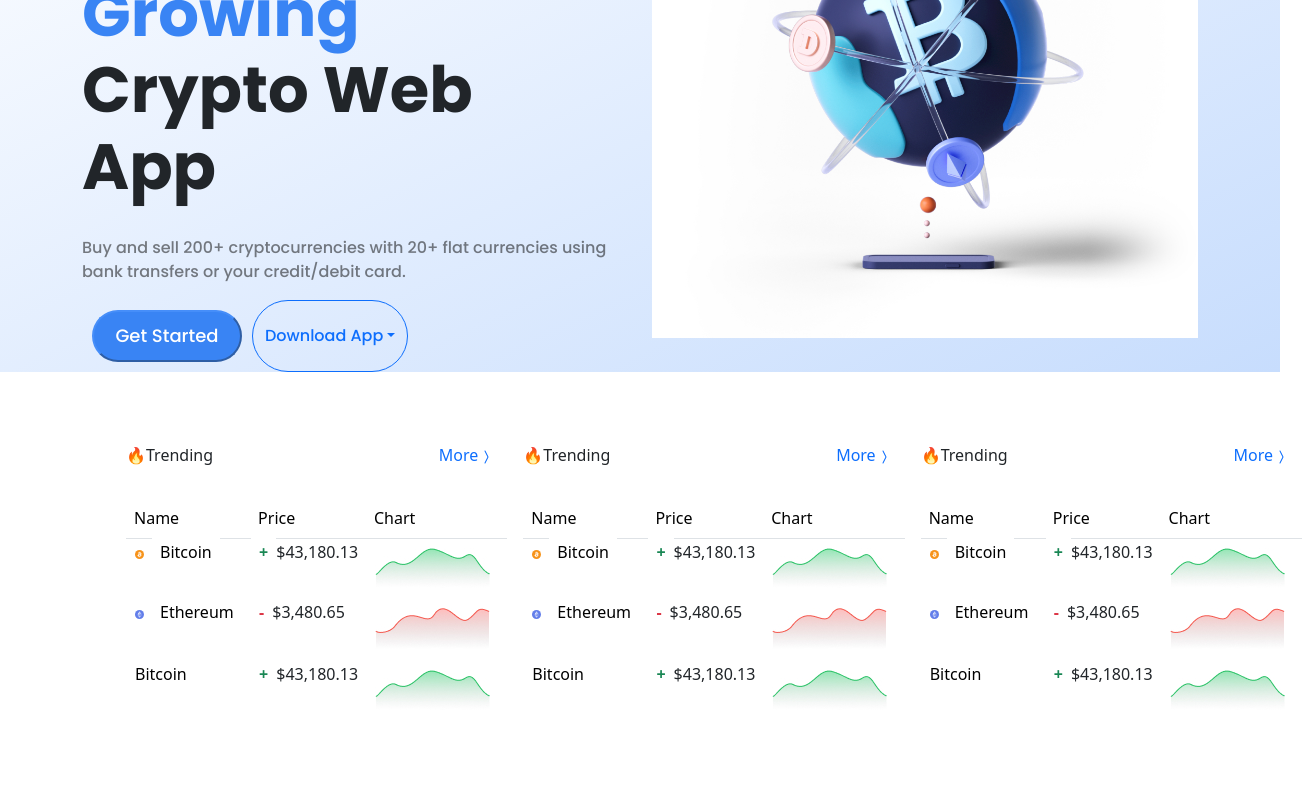
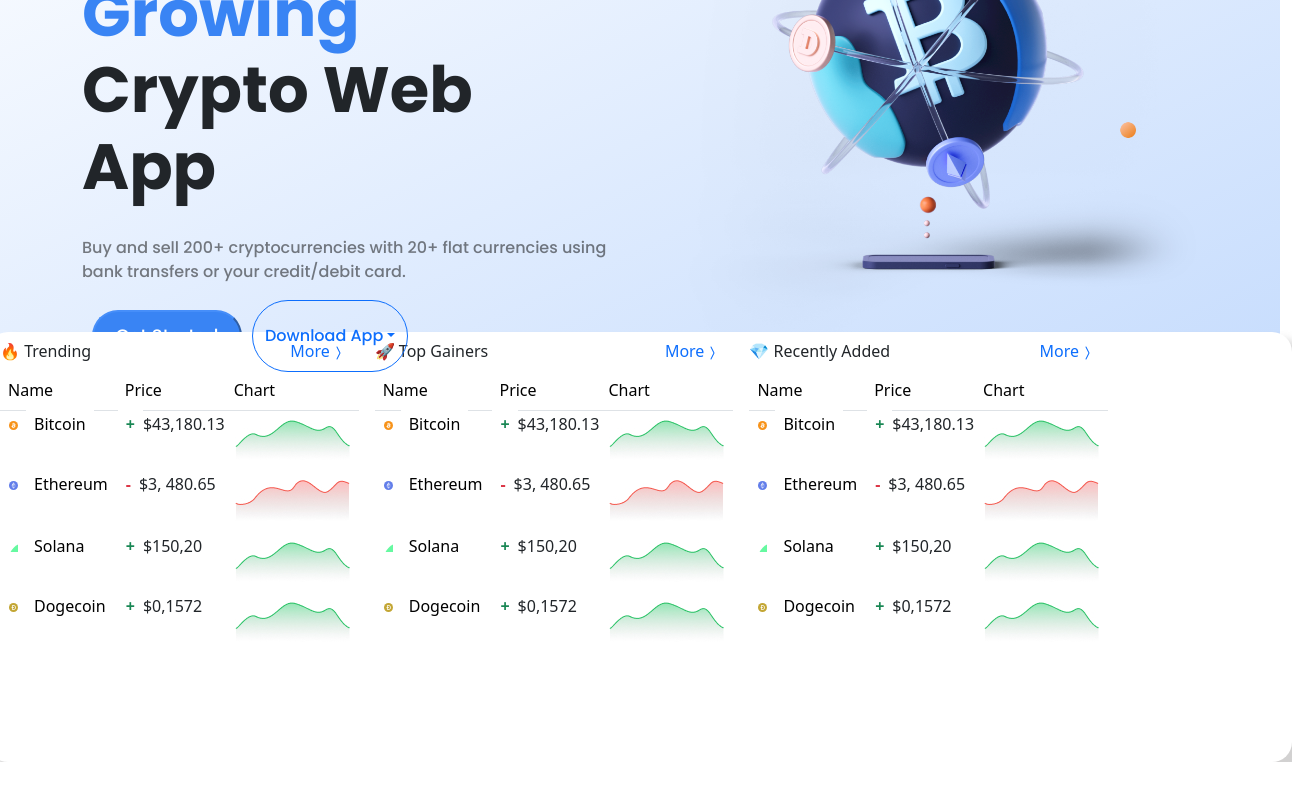
Before and after one commit to Brcnerden/Bitcoin-Project, a React (Vite) app: page / in a window 1280 px wide. Shown: the part 314-1114 px from the top of the page, 1314 px wide, since content can reach past the window. After the commit the page ends 1076 px from the top, so only its background shows below. Built offline with nearby package versions, Linux system fonts and the light colour scheme.

Commit message:
tablo styled

```diff
--- /dev/null
+++ b/src/Icon/Doge.jsx
@@ -0,0 +1,18 @@
+const Doge = (props) => (
+  <svg
+    xmlns="http://www.w3.org/2000/svg"
+    viewBox="0 0 32 32"
+    {...props}
+    width={25}
+    height={25}
+  >
+    <g fill="none" fillRule="evenodd">
+      <circle cx={16} cy={16} r={16} fill="#C3A634" />
+      <path
+        fill="#FFF"
+        d="M13.248 14.61h4.314v2.286h-4.314v4.818h2.721c1.077 0 1.958-.145 2.644-.437.686-.291 1.224-.694 1.615-1.21a4.4 4.4 0 0 0 .796-1.815 11.4 11.4 0 0 0 .21-2.252 11.4 11.4 0 0 0-.21-2.252 4.396 4.396 0 0 0-.796-1.815c-.391-.516-.93-.919-1.615-1.21-.686-.292-1.567-.437-2.644-.437h-2.721v4.325zm-2.766 2.286H9v-2.285h1.482V8h6.549c1.21 0 2.257.21 3.142.627.885.419 1.607.99 2.168 1.715.56.724.977 1.572 1.25 2.543.273.971.409 2.01.409 3.115a11.47 11.47 0 0 1-.41 3.115c-.272.97-.689 1.819-1.25 2.543-.56.725-1.282 1.296-2.167 1.715-.885.418-1.933.627-3.142.627h-6.549v-7.104z"
+      />
+    </g>
+  </svg>
+);
+export default Doge;
--- /dev/null
+++ b/src/Icon/Solana.jsx
@@ -0,0 +1,12 @@
+const Solana = (props) => (
+  <svg xmlns="http://www.w3.org/2000/svg" width={25} height={25} {...props}>
+    <g fill="none">
+      <circle cx={16} cy={16} r={16} fill="#66F9A1" />
+      <path
+        fill="#FFF"
+        d="M9.925 19.687a.59.59 0 0 1 .415-.17h14.366a.29.29 0 0 1 .207.497l-2.838 2.815a.59.59 0 0 1-.415.171H7.294a.291.291 0 0 1-.207-.498l2.838-2.815zm0-10.517A.59.59 0 0 1 10.34 9h14.366c.261 0 .392.314.207.498l-2.838 2.815a.59.59 0 0 1-.415.17H7.294a.291.291 0 0 1-.207-.497L9.925 9.17zm12.15 5.225a.59.59 0 0 0-.415-.17H7.294a.291.291 0 0 0-.207.498l2.838 2.815c.11.109.26.17.415.17h14.366a.291.291 0 0 0 .207-.498l-2.838-2.815z"
+      />
+    </g>
+  </svg>
+);
+export default Solana;
--- a/src/component/Board/Board.jsx
+++ b/src/component/Board/Board.jsx
@@ -1,18 +1,16 @@
 import Chevron from "../../Icon/Chevron";
-import Table from "./Table";
 
-export const Board = () => {
+export const Board = ({ title }) => {
   return (
     <>
       <div className="d-flex flex-column gap-4 w-100">
         <div className="d-flex justify-content-between align-items-center w-100">
-          <span>🔥Trending</span>
+          <span>{title}</span>
           <button className="btn text-primary">
             More
             <Chevron />
           </button>
         </div>
-        <Table />
       </div>
     </>
   );
--- a/src/component/Board/MoneyBoard.jsx
+++ b/src/component/Board/MoneyBoard.jsx
@@ -1,13 +1,82 @@
 import { Board } from "./Board";
+import Table from "./Table";
+
+import Bitcoin from "../../Icon/Bitcoin";
+import Ethereum from "../../Icon/Ethereum";
+import Solana from "../../Icon/Solana";
+import Doge from "../../Icon/Doge";
 import * as T from "./MoneyBoardStyled";
+
+import Rise from "../../assets/images/Rise.jpg";
+import Decreasing from "../../assets/images/Decreasing.jpg";
 
 export const MoneyBoard = () => {
   return (
     <div className="row">
-      <T.Tablo className="gap-3">
-        <Board />
-        <Board />
-        <Board />
+      <T.Tablo className="gap-3 flex">
+        <div className="flex-column ">
+          <Board title="🔥 Trending" />
+          <Table
+            icon={<Bitcoin />}
+            title="Bitcoin"
+            price="$43,180.13"
+            status={Rise}
+            icon1={<Ethereum />}
+            title1={"Ethereum"}
+            price1="$3, 480.65"
+            status1={Decreasing}
+            icon2={<Solana />}
+            title2="Solana"
+            price2="$150,20"
+            status2={Rise}
+            icon3={<Doge />}
+            title3="Dogecoin"
+            price3="$0,1572"
+            status3={Rise}
+          />
+        </div>
+        <div className="flex-column">
+          <Board title="🚀  Top Gainers" />
+          <Table
+            icon={<Bitcoin />}
+            title="Bitcoin"
+            price="$43,180.13"
+            status={Rise}
+            icon1={<Ethereum />}
+            title1={"Ethereum"}
+            price1="$3, 480.65"
+            status1={Decreasing}
+            icon2={<Solana />}
+            title2="Solana"
+            price2="$150,20"
+            status2={Rise}
+            icon3={<Doge />}
+            title3="Dogecoin"
+            price3="$0,1572"
+            status3={Rise}
+          />
+        </div>
+        <div className="flex-column">
+          <Board title="💎  Recently Added" />
+          <Table
+            icon={<Bitcoin />}
+            title="Bitcoin"
+            price="$43,180.13"
+            status={Rise}
+            icon1={<Ethereum />}
+            title1={"Ethereum"}
+            price1="$3, 480.65"
+            status1={Decreasing}
+            icon2={<Solana />}
+            title2="Solana"
+            price2="$150,20"
+            status2={Rise}
+            icon3={<Doge />}
+            title3="Dogecoin"
+            price3="$0,1572"
+            status3={Rise}
+          />
+        </div>
       </T.Tablo>
     </div>
   );
--- a/src/component/Board/MoneyBoardStyled.jsx
+++ b/src/component/Board/MoneyBoardStyled.jsx
@@ -1,12 +1,15 @@
 import styled from "@emotion/styled";
 
-const Tablo = styled.div`
+const Tablo = styled.section`
   display: flex;
-  align-items: center;
-  width: 1200px;
   height: 430px;
-  margin-left: 126px;
   border-radius: 20px;
+  margin-left: auto;
+  margin-right: auto;
+  box-shadow: 10px 10px 10px 2px rgba(156, 152, 152, 0.45);
+  -webkit-box-shadow: 10px 10px 10px 2px rgba(156, 152, 152, 0.45);
+  margin-top: -40px;
+  background-color: white;
 `;
 
 export { Tablo };
--- a/src/component/Board/Table.jsx
+++ b/src/component/Board/Table.jsx
@@ -1,9 +1,22 @@
 import Table from "react-bootstrap/Table";
-import Bitcoin from "../../Icon/Bitcoin";
-import Ethereum from "../../Icon/Ethereum";
-import Rise from "../../assets/images/Rise.jpg";
-import Decreasing from "../../assets/images/Decreasing.jpg";
-function MoneyTable() {
+function MoneyTable({
+  icon,
+  title,
+  price,
+  status,
+  icon1,
+  title1,
+  price1,
+  status1,
+  icon2,
+  title2,
+  price2,
+  status2,
+  icon3,
+  title3,
+  price3,
+  status3,
+}) {
   return (
     <Table striped hover>
       <thead>
@@ -15,37 +28,54 @@
       </thead>
       <tbody>
         <td>
-          <Bitcoin />
-          <span className="fw-light">Bitcoin</span>
+          {icon}
+          <span className="fw-light">{title}</span>
         </td>
         <td>
-          <span className="text-success fw-bold">+</span>$43,180.13
+          <span className="text-success fw-bold">+</span>
+          {price}
         </td>
         <td>
-          <img src={Rise} alt="Rise" />
+          <img src={status} alt="Rise" />
         </td>
       </tbody>
       <tbody>
         <td>
-          <Ethereum />
-          <span className="fw-light">Ethereum</span>
+          {icon1}
+          <span className="fw-light">{title1}</span>
         </td>
         <td>
-          <span className="text-danger fw-bold">-</span>$3,480.65
+          <span className="text-danger fw-bold">-</span>
+          {price1}
         </td>
         <td>
-          <img src={Decreasing} alt="Rise" />
+          <img src={status1} alt="Rise" />
         </td>
       </tbody>
       <tbody>
         <td>
-          <span className="fw-light">Bitcoin</span>
+          {icon2}
+          <span className="fw-light">{title2}</span>
         </td>
         <td>
-          <span className="text-success fw-bold">+</span>$43,180.13
+          <span className="text-success fw-bold">+</span>
+          {price2}
         </td>
         <td>
-          <img src={Rise} alt="Rise" />
+          <img src={status2} alt="Rise" />
+        </td>
+      </tbody>
+      <tbody>
+        <td>
+          {icon3}
+          <span className="fw-light">{title3}</span>
+        </td>
+        <td>
+          <span className="text-success fw-bold">+</span>
+          {price3}
+        </td>
+        <td>
+          <img src={status3} alt="Rise" />
         </td>
       </tbody>
     </Table>
--- a/src/component/Header/Header.jsx
+++ b/src/component/Header/Header.jsx
@@ -1,4 +1,4 @@
-import Bitcoin from "../../assets/images/BitcoinImage.jpg";
+import Bitcoin from "../../assets/images/World.png";
 import Buttons from "../Button/Button";
 import * as H from "./Headerstyled";
 
```
Also changed, not shown: src/component/Board/Title.jsx (added, +15 -0 lines), src/assets/images/World.png (added).
